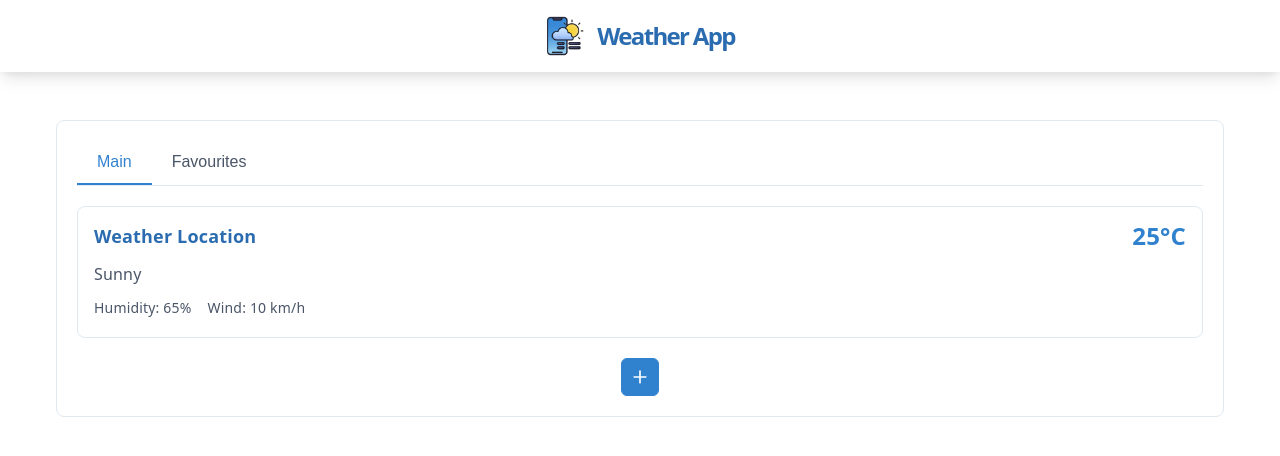
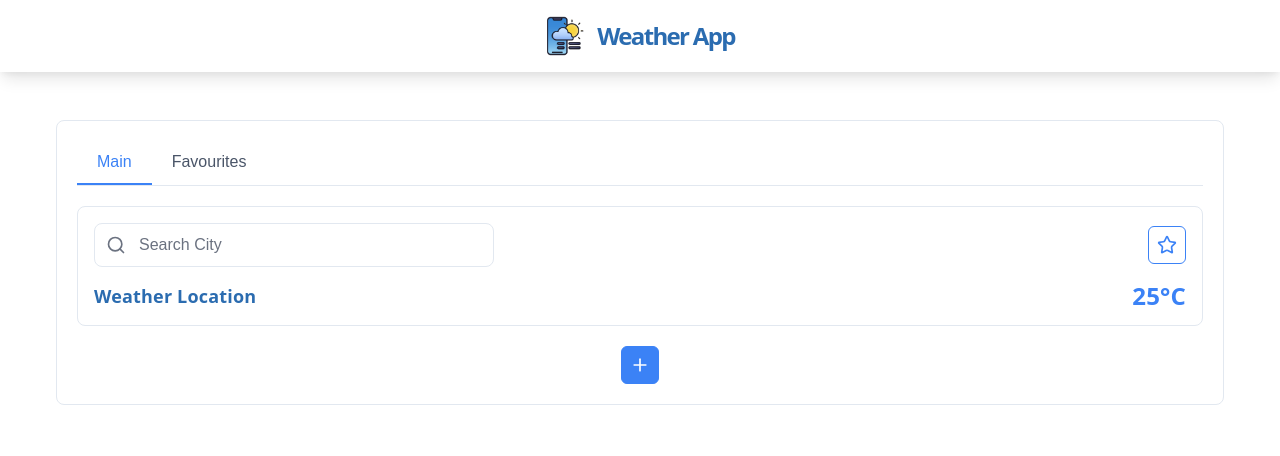
Before and after one commit to insanetim/weather-app, a Vue app: page / in a window 1280 px wide. Shown: the top 456 px of the page. Built offline with nearby package versions, Linux system fonts and the light colour scheme.

Commit message:
add search city input

```diff
--- a/package.json
+++ b/package.json
@@ -10,6 +10,7 @@
   },
   "dependencies": {
     "axios": "^1.13.6",
+    "flag-icons": "^7.5.0",
     "lucide-vue-next": "^1.0.0",
     "vue": "^3.5.30"
   },
--- /dev/null
+++ b/src/components/SearchCityInput.vue
@@ -0,0 +1,263 @@
+<script setup lang="ts">
+import { Search } from "lucide-vue-next"
+import { ref } from "vue"
+import type { GetCoordinatesResponse } from "../interfaces"
+import { debounce } from "../utils/debounce"
+
+interface Props {
+  dropdownItems: GetCoordinatesResponse[]
+  onSearchChange: (value: string) => void
+  onCitySelected: (item: GetCoordinatesResponse) => void
+}
+
+const props = defineProps<Props>()
+
+const searchValue = ref("")
+const isOpen = ref(false)
+
+const debouncedSearchChange = debounce((value: string) => {
+  props.onSearchChange(value)
+}, 500)
+
+const handleInput = (event: Event) => {
+  const target = event.target as HTMLInputElement
+  searchValue.value = target.value
+  debouncedSearchChange(target.value)
+  isOpen.value = true
+}
+
+const selectItem = (item: GetCoordinatesResponse) => {
+  searchValue.value = item.name
+  isOpen.value = false
+  props.onCitySelected(item)
+}
+
+const handleBlur = () => {
+  setTimeout(() => {
+    isOpen.value = false
+  }, 200)
+}
+
+const handleFocus = () => {
+  if (props.dropdownItems.length > 0) {
+    isOpen.value = true
+  }
+}
+</script>
+
+<template>
+  <div class="search-city-input">
+    <div class="input-wrapper">
+      <Search
+        class="search-icon"
+        :size="20"
+      />
+      <input
+        v-model="searchValue"
+        type="text"
+        placeholder="Search City"
+        class="search-input"
+        @input="handleInput"
+        @focus="handleFocus"
+        @blur="handleBlur"
+      />
+    </div>
+
+    <div
+      v-if="isOpen && dropdownItems.length > 0"
+      class="dropdown"
+    >
+      <div
+        v-for="item in dropdownItems"
+        :key="item.name"
+        class="dropdown-item"
+        @mousedown="selectItem(item)"
+      >
+        <div class="city-info">
+          <span
+            v-if="item.country"
+            :class="`fi fi-${item.country.toLowerCase()}`"
+            :title="item.country"
+            class="country-flag"
+          ></span>
+          <div
+            v-else
+            class="no-flag"
+          >
+            ?
+          </div>
+          <div class="city-details">
+            <div class="city-title">
+              <span class="city-name">{{ item.name }}</span
+              ><span
+                v-if="item.state"
+                class="state-name"
+                >, {{ item.state }}</span
+              >
+            </div>
+            <div class="coordinates">
+              {{ item.lat.toFixed(4) }}, {{ item.lon.toFixed(4) }}
+            </div>
+          </div>
+        </div>
+      </div>
+    </div>
+  </div>
+</template>
+
+<style scoped>
+.search-city-input {
+  position: relative;
+  width: 100%;
+  max-width: 400px;
+}
+
+.input-wrapper {
+  position: relative;
+  display: flex;
+  align-items: center;
+}
+
+.search-icon {
+  position: absolute;
+  left: 12px;
+  color: var(--text-secondary, #6b7280);
+  pointer-events: none;
+  z-index: 1;
+}
+
+.search-input {
+  width: 100%;
+  padding: 12px 16px 12px 44px;
+  border: 1px solid var(--border, #e5e7eb);
+  border-radius: 8px;
+  font-size: 16px;
+  background-color: var(--bg-primary, #ffffff);
+  color: var(--text, #111827);
+  transition: all 0.2s ease;
+  outline: none;
+}
+
+.search-input:focus {
+  border-color: var(--accent, #3b82f6);
+  box-shadow: 0 0 0 3px rgba(59, 130, 246, 0.1);
+}
+
+.search-input::placeholder {
+  color: var(--text-secondary, #9ca3af);
+}
+
+.dropdown {
+  position: absolute;
+  top: 100%;
+  left: 0;
+  right: 0;
+  background-color: var(--bg-primary, #ffffff);
+  border: 1px solid var(--border, #e5e7eb);
+  border-radius: 8px;
+  margin-top: 4px;
+  max-height: 330px;
+  overflow-y: auto;
+  z-index: 1000;
+  box-shadow:
+    0 4px 6px -1px rgba(0, 0, 0, 0.1),
+    0 2px 4px -1px rgba(0, 0, 0, 0.06);
+}
+
+.dropdown-item {
+  padding: 8px 12px;
+  cursor: pointer;
+  transition: background-color 0.2s ease;
+  border-bottom: 1px solid var(--border-light, #f3f4f6);
+  color: var(--text, #111827);
+  height: 65.5px;
+  display: flex;
+  align-items: center;
+}
+
+.city-info {
+  display: flex;
+  align-items: center;
+  gap: 16px;
+  width: 100%;
+}
+
+.city-details {
+  flex: 1;
+  display: flex;
+  flex-direction: column;
+  gap: 2px;
+}
+
+.city-title {
+  display: flex;
+  align-items: center;
+  gap: 4px;
+}
+
+.state-name {
+  font-size: 12px;
+  color: var(--text-secondary, #6b7280);
+  font-weight: normal;
+  opacity: 0.8;
+}
+
+.coordinates {
+  font-size: 11px;
+  color: var(--text-secondary, #6b7280);
+  font-family: var(--mono, ui-monospace, Consolas, monospace);
+}
+
+.country-flag {
+  width: 28px;
+  height: 21px;
+  border-radius: 3px;
+  overflow: hidden;
+  box-shadow: 0 2px 4px rgba(0, 0, 0, 0.1);
+}
+
+.no-flag {
+  width: 28px;
+  height: 21px;
+  border-radius: 3px;
+  background: #e5e7eb;
+  color: #6b7280;
+  font-size: 10px;
+  font-weight: bold;
+  display: flex;
+  align-items: center;
+  justify-content: center;
+  border: 1px solid #d1d5db;
+}
+
+.city-name {
+  font-weight: 500;
+  color: var(--text, #111827);
+}
+
+.country-name {
+  font-size: 12px;
+  color: var(--text-secondary, #6b7280);
+  margin-left: auto;
+}
+
+.dropdown-item:last-child {
+  border-bottom: none;
+}
+
+.dropdown-item:hover {
+  background-color: var(--accent-bg, #eff6ff);
+}
+
+.dropdown-item:first-child:hover {
+  border-radius: 8px 8px 0 0;
+}
+
+.dropdown-item:last-child:hover {
+  border-radius: 0 0 8px 8px;
+}
+
+.dropdown-item:only-child:hover {
+  border-radius: 8px;
+}
+</style>
--- a/src/components/WeatherBlock.vue
+++ b/src/components/WeatherBlock.vue
@@ -1,5 +1,9 @@
 <script setup lang="ts">
-import { Trash2 } from "lucide-vue-next"
+import { Star, Trash2 } from "lucide-vue-next"
+import { ref, watch } from "vue"
+import type { GetCoordinatesResponse } from "../interfaces"
+import { getCoordinatesByLocationName } from "../services/api"
+import SearchCityInput from "./SearchCityInput.vue"
 import Button from "./UI/Button.vue"
 
 interface Props {
@@ -12,15 +16,53 @@ withDefaults(defineProps<Props>(), {
 
 const emit = defineEmits<{
   remove: []
+  addToFavorites: []
 }>()
+
+const query = ref("")
+const location = ref("")
+const dropdownItems = ref<GetCoordinatesResponse[]>([])
+
+const handleSearchChange = (value: string) => {
+  query.value = value
+}
+
+const handleCitySelected = (item: GetCoordinatesResponse) => {
+  location.value = item.name
+}
+
+watch(query, async newQuery => {
+  if (newQuery.trim()) {
+    try {
+      const cities = await getCoordinatesByLocationName(newQuery)
+      dropdownItems.value = cities
+    } catch (error) {
+      console.error("Error fetching cities:", error)
+      dropdownItems.value = []
+    }
+  } else {
+    dropdownItems.value = []
+  }
+})
 </script>
 
 <template>
   <div class="weather-block">
-    <div class="weather-header">
-      <h3>Weather Location</h3>
-      <div class="header-actions">
-        <div class="temperature">25°C</div>
+    <div class="search-row">
+      <SearchCityInput
+        :dropdown-items="dropdownItems"
+        :on-search-change="handleSearchChange"
+        :on-city-selected="handleCitySelected"
+      />
+      <div class="action-buttons">
+        <Button
+          @click="emit('addToFavorites')"
+          variant="outlined"
+          color="primary"
+          title="Add to favorites"
+        >
+          <Star class="action-icon" />
+        </Button>
         <Button
           v-if="removable"
           @click="emit('remove')"
@@ -28,21 +70,42 @@ const emit = defineEmits<{
           color="danger"
           title="Remove weather block"
         >
-          <Trash2 class="remove-icon" />
+          <Trash2 class="action-icon" />
         </Button>
       </div>
     </div>
-    <div class="weather-details">
-      <div class="weather-condition">Sunny</div>
-      <div class="weather-info">
-        <span>Humidity: 65%</span>
-        <span>Wind: 10 km/h</span>
+    <div class="weather-header">
+      <h3>{{ location || "Weather Location" }}</h3>
+      <div class="header-actions">
+        <div class="temperature">25°C</div>
       </div>
     </div>
   </div>
 </template>
 
 <style scoped>
+.search-row {
+  display: flex;
+  justify-content: space-between;
+  align-items: center;
+  gap: 12px;
+  margin-bottom: 16px;
+}
+
+.search-row .search-city-input {
+  flex: 1;
+}
+
+.action-buttons {
+  display: flex;
+  gap: 8px;
+}
+
+.action-icon {
+  width: 20px;
+  height: 20px;
+}
+
 .weather-block {
   border: 1px solid var(--border);
   border-radius: 8px;
@@ -59,18 +122,12 @@ const emit = defineEmits<{
   display: flex;
   justify-content: space-between;
   align-items: center;
-  margin-bottom: 12px;
 }
 
 .header-actions {
   display: flex;
   align-items: center;
   gap: 12px;
-}
-
-.remove-icon {
-  width: 20px;
-  height: 20px;
 }
 
 .weather-header h3 {
@@ -85,22 +142,4 @@ const emit = defineEmits<{
   font-weight: bold;
   color: var(--accent);
 }
-
-.weather-details {
-  display: flex;
-  flex-direction: column;
-  gap: 8px;
-}
-
-.weather-condition {
-  font-size: 16px;
-  color: var(--text);
-}
-
-.weather-info {
-  display: flex;
-  gap: 16px;
-  font-size: 14px;
-  color: var(--text);
-}
 </style>
--- a/src/main.ts
+++ b/src/main.ts
@@ -1,3 +1,4 @@
+import "flag-icons/css/flag-icons.min.css"
 import { createApp } from "vue"
 import App from "./App.vue"
 import "./style.css"
--- a/src/style.css
+++ b/src/style.css
@@ -1,11 +1,16 @@
 :root {
   --text: #4a5568;
   --text-h: #2b6cb0;
+  --text-secondary: #6b7280;
   --bg: #ffffff;
+  --bg-primary: #ffffff;
   --border: #e2e8f0;
+  --border-light: #f3f4f6;
   --code-bg: #ebf8ff;
   --accent: #3182ce;
+  --accent: #3b82f6;
   --accent-bg: rgba(49, 130, 206, 0.1);
+  --accent-bg: #eff6ff;
   --accent-border: rgba(49, 130, 206, 0.5);
   --social-bg: rgba(235, 248, 255, 0.5);
   --shadow:
@@ -34,11 +39,16 @@
   :root {
     --text: #a0aec0;
     --text-h: #63b3ed;
+    --text-secondary: #718096;
     --bg: #1a202c;
+    --bg-primary: #1a202c;
     --border: #2d3748;
+    --border-light: #4a5568;
     --code-bg: #2a4365;
     --accent: #4299e1;
+    --accent: #60a5fa;
     --accent-bg: rgba(66, 153, 225, 0.15);
+    --accent-bg: #1e3a8a;
     --accent-border: rgba(66, 153, 225, 0.5);
     --social-bg: rgba(42, 67, 101, 0.5);
     --shadow:
--- /dev/null
+++ b/src/utils/debounce.ts
@@ -0,0 +1,11 @@
+export function debounce<T extends (...args: any[]) => any>(
+  func: T,
+  delay: number
+): (...args: Parameters<T>) => void {
+  let timeoutId: ReturnType<typeof setTimeout>
+
+  return (...args: Parameters<T>) => {
+    clearTimeout(timeoutId)
+    timeoutId = setTimeout(() => func(...args), delay)
+  }
+}
```
Also changed, not shown: 1 other file (tests, documents, lock files or other folders).
